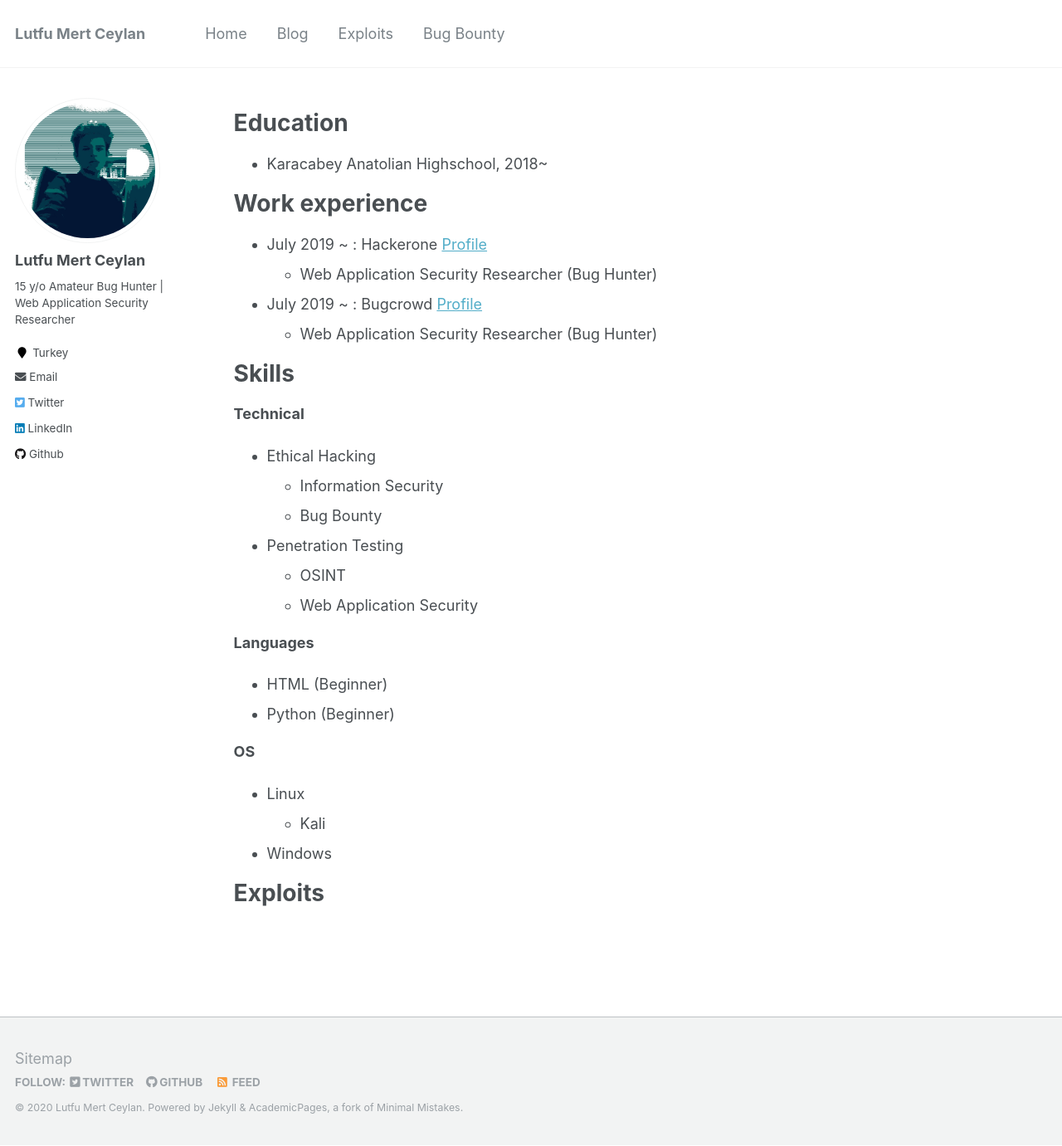
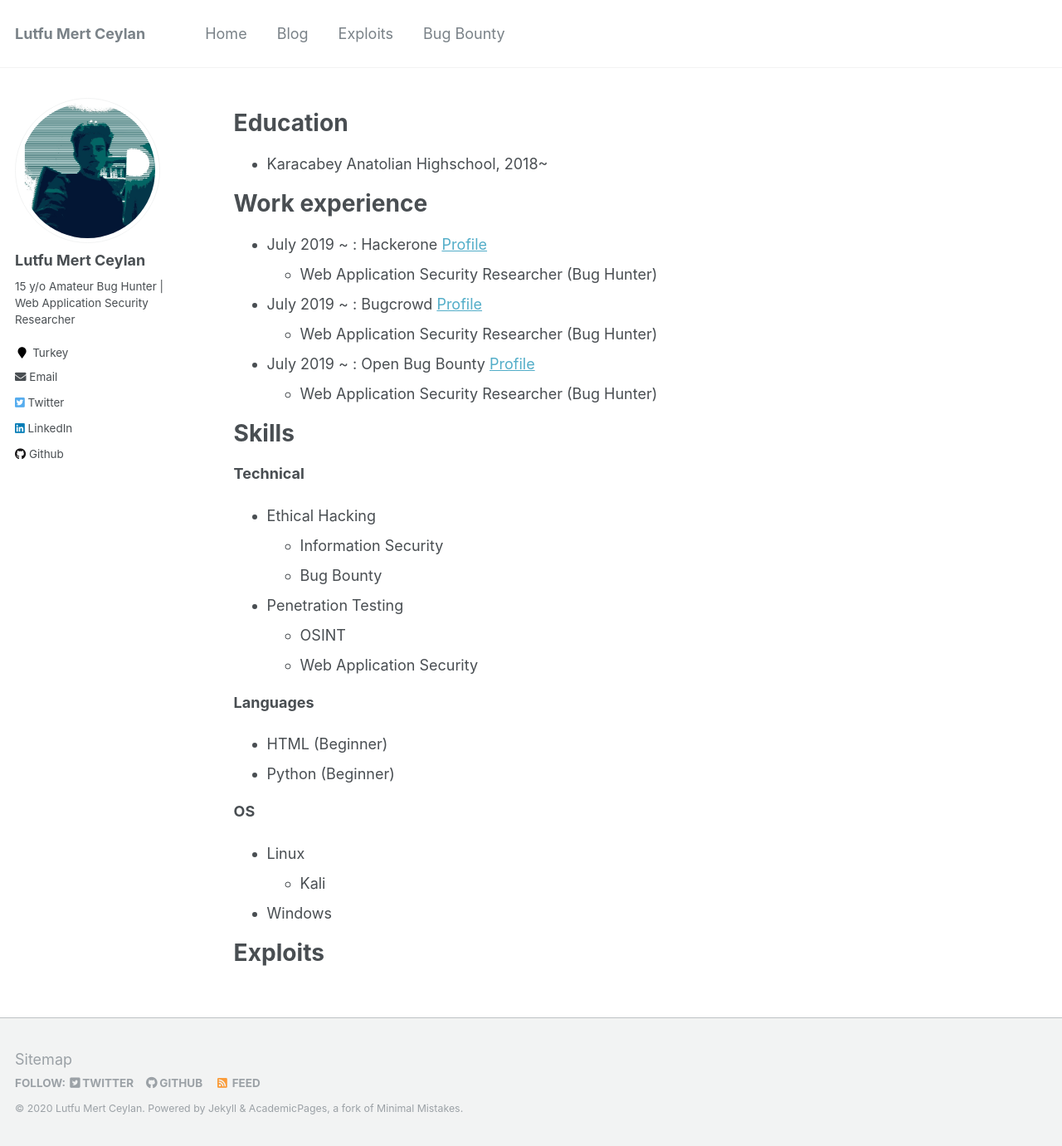
Before and after one commit to lutfumertceylan/mywebsite, a Jekyll site: the page built from _pages/cv.md, in a window 1280 px wide and 1381 px high. Shown: the whole window at 83% size. Built offline with Jekyll 4.4.1, drawn with Linux system fonts in a browser that asks for light colours.

Commit message:
Update cv.md

```diff
--- a/_pages/cv.md
+++ b/_pages/cv.md
@@ -22,6 +22,9 @@ Work experience
   - Web Application Security Researcher (Bug Hunter)
 
 * July 2019 ~ : Bugcrowd [Profile](https://bugcrowd.com/lutfumertceylan)
+  - Web Application Security Researcher (Bug Hunter)
+
+* July 2019 ~ : Open Bug Bounty [Profile](https://www.openbugbounty.org/researchers/MertC/)
   - Web Application Security Researcher (Bug Hunter)
 
 
```
